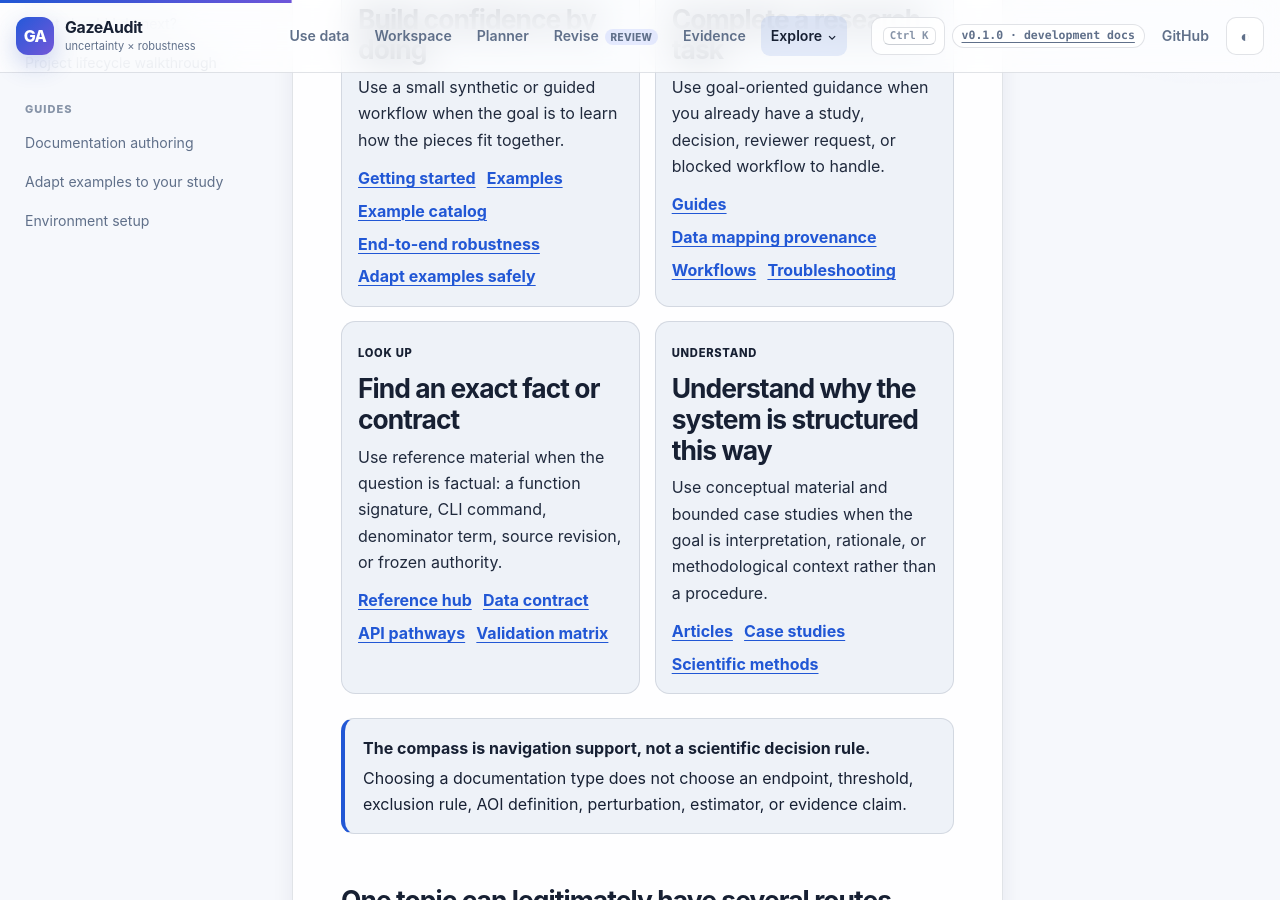
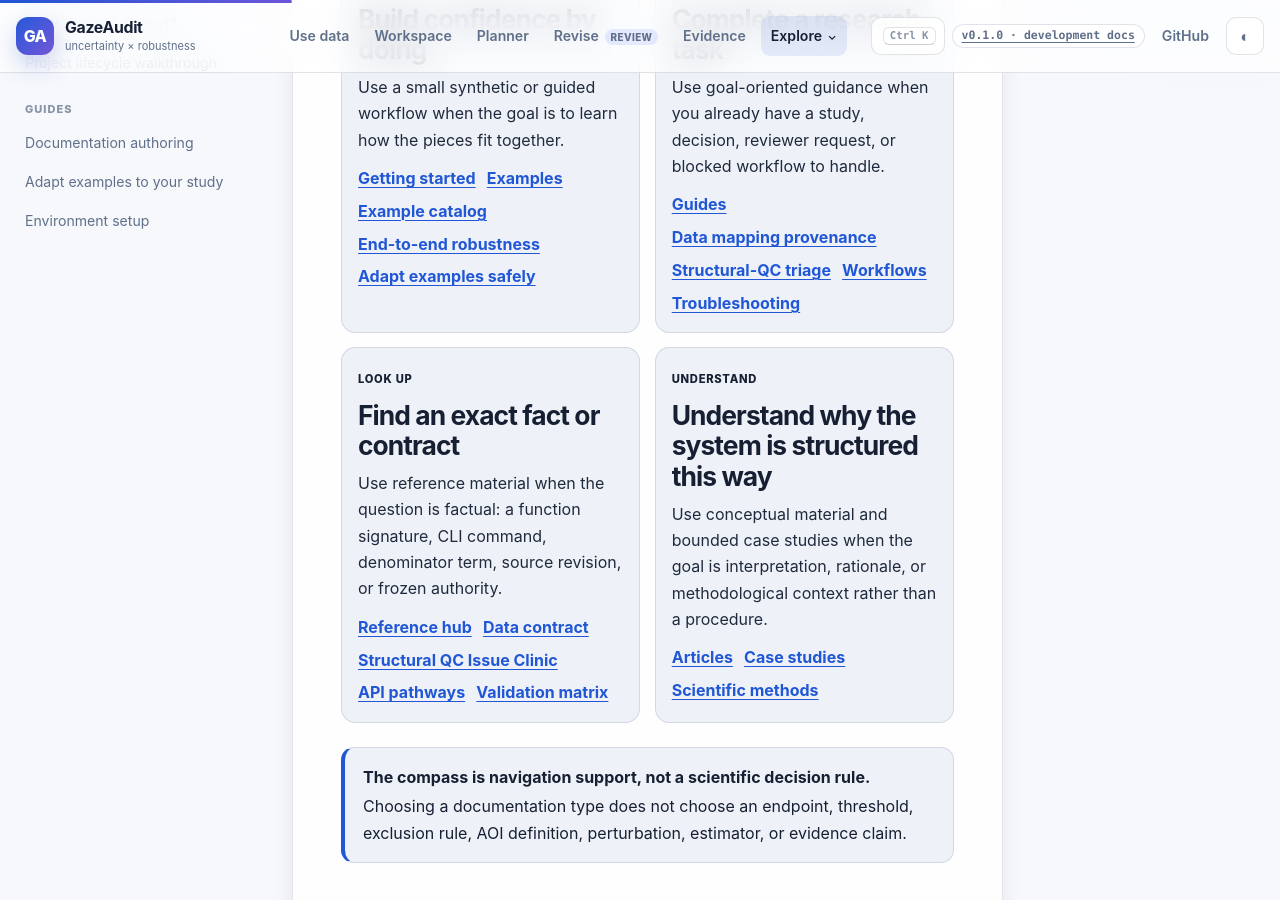
Before and after one commit to stefanosbalaskas/GazeAudit, a Jekyll site: the page built from docs/documentation-map.md, in a window 1280 px wide and 900 px high, scrolled down 655 px. Built offline with Jekyll 4.4.1, drawn with Linux system fonts in a browser that asks for light colours.

Commit message:
docs: connect compass to structural QC clinic

```diff
--- a/docs/documentation-map.md
+++ b/docs/documentation-map.md
@@ -34,6 +34,7 @@ This structure is adapted from the tutorial / how-to / reference / explanation s
     <div class="documentation-compass-links">
       <a href="{{ '/docs/guides/' | relative_url }}">Guides</a>
       <a href="{{ '/docs/guides/data-mapping-provenance/' | relative_url }}">Data mapping provenance</a>
+      <a href="{{ '/docs/guides/structural-qc-triage/' | relative_url }}">Structural-QC triage</a>
       <a href="{{ '/docs/workflows/' | relative_url }}">Workflows</a>
       <a href="{{ '/docs/guides/troubleshooting/' | relative_url }}">Troubleshooting</a>
     </div>
@@ -46,6 +47,7 @@ This structure is adapted from the tutorial / how-to / reference / explanation s
     <div class="documentation-compass-links">
       <a href="{{ '/docs/reference/' | relative_url }}">Reference hub</a>
       <a href="{{ '/docs/data-contract/' | relative_url }}">Data contract</a>
+      <a href="{{ '/docs/reference/qc-issue-clinic/' | relative_url }}">Structural QC Issue Clinic</a>
       <a href="{{ '/docs/reference/api-pathways/' | relative_url }}">API pathways</a>
       <a href="{{ '/docs/VALIDATION_MATRIX.html' | relative_url }}">Validation matrix</a>
     </div>
```
